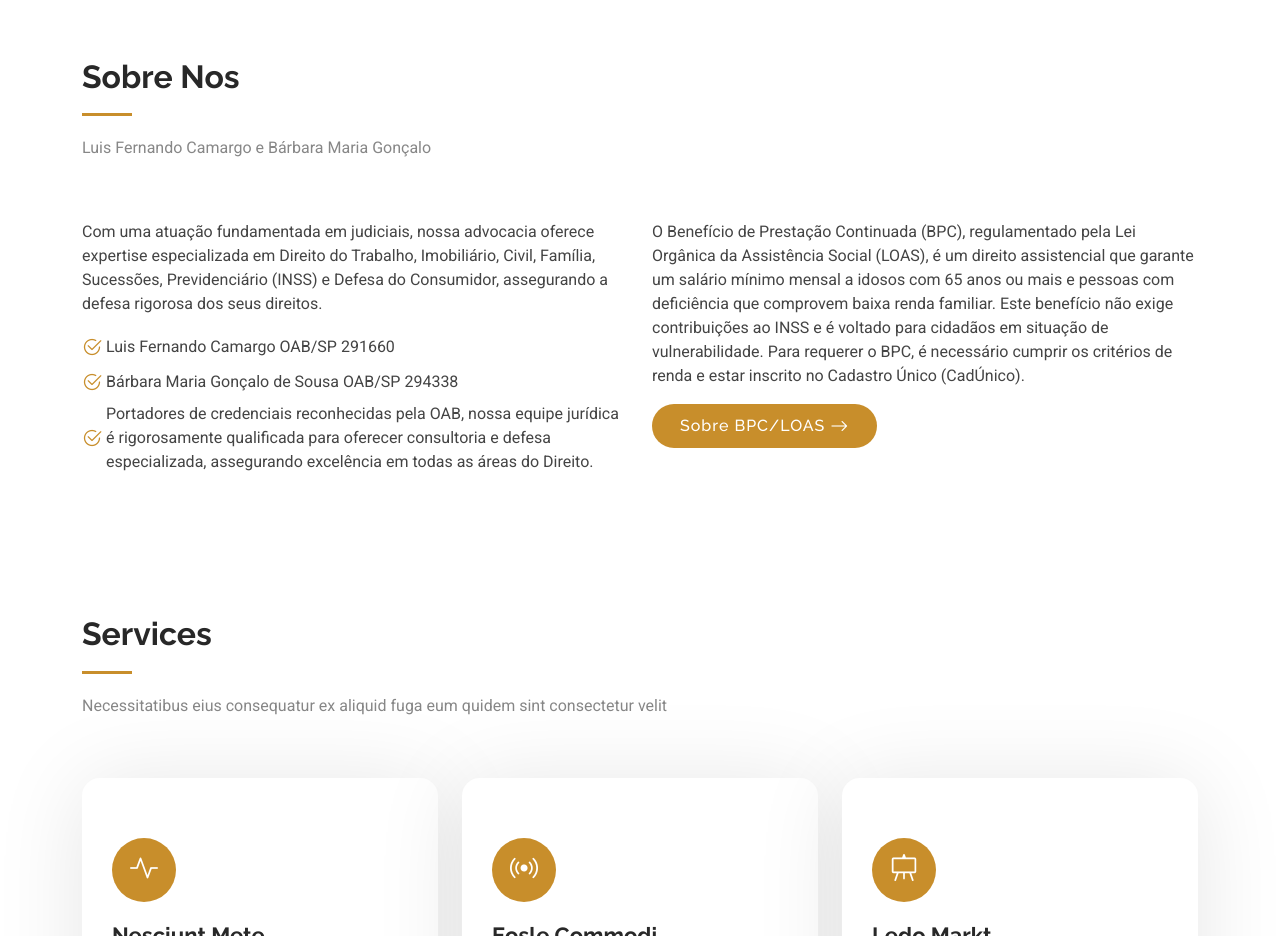
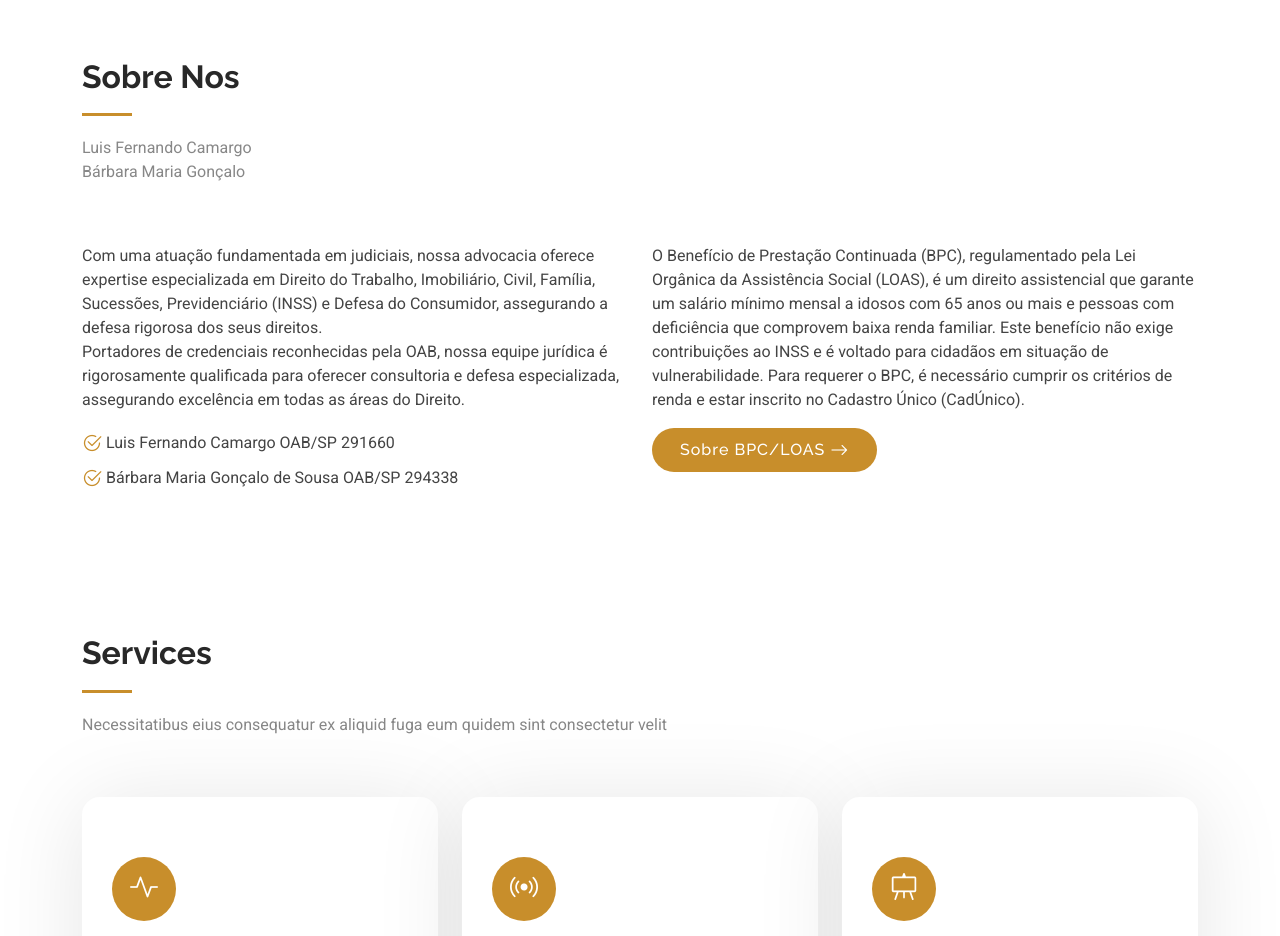
Before and after one commit to vitoregrupo/camargoegoncalo.github.io, a plain HTML site: page index.html in a window 1280 px wide. Shown: the part 802-1738 px from the top of the page. Drawn offline with Linux system fonts and the light colour scheme.

Commit message:
Update index.html

```diff
--- a/index.html
+++ b/index.html
@@ -102,7 +102,7 @@
       <!-- Section Title -->
       <div class="container section-title" data-aos="fade-up">
         <h2>Sobre Nos</h2>
-        <p>Luis Fernando Camargo e Bárbara Maria Gonçalo</p>
+        <p>Luis Fernando Camargo <br/> Bárbara Maria Gonçalo</p>
       </div><!-- End Section Title -->
 
       <div class="container">
@@ -112,11 +112,12 @@
           <div class="col-lg-6 content" data-aos="fade-up" data-aos-delay="100">
             <p>
               Com uma atuação fundamentada em judiciais, nossa advocacia oferece expertise especializada em Direito do Trabalho, Imobiliário, Civil, Família, Sucessões, Previdenciário (INSS) e Defesa do Consumidor, assegurando a defesa rigorosa dos seus direitos.
+            <br/>
+              Portadores de credenciais reconhecidas pela OAB, nossa equipe jurídica é rigorosamente qualificada para oferecer consultoria e defesa especializada, assegurando excelência em todas as áreas do Direito.
             </p>
             <ul>
               <li><i class="bi bi-check2-circle"></i> <span>Luis Fernando Camargo OAB/SP 291660</span></li>
               <li><i class="bi bi-check2-circle"></i> <span>Bárbara Maria Gonçalo de Sousa OAB/SP 294338</span></li>
-              <li><i class="bi bi-check2-circle"></i> <span>Portadores de credenciais reconhecidas pela OAB, nossa equipe jurídica é rigorosamente qualificada para oferecer consultoria e defesa especializada, assegurando excelência em todas as áreas do Direito.</span></li>
             </ul>
           </div>
 
```
